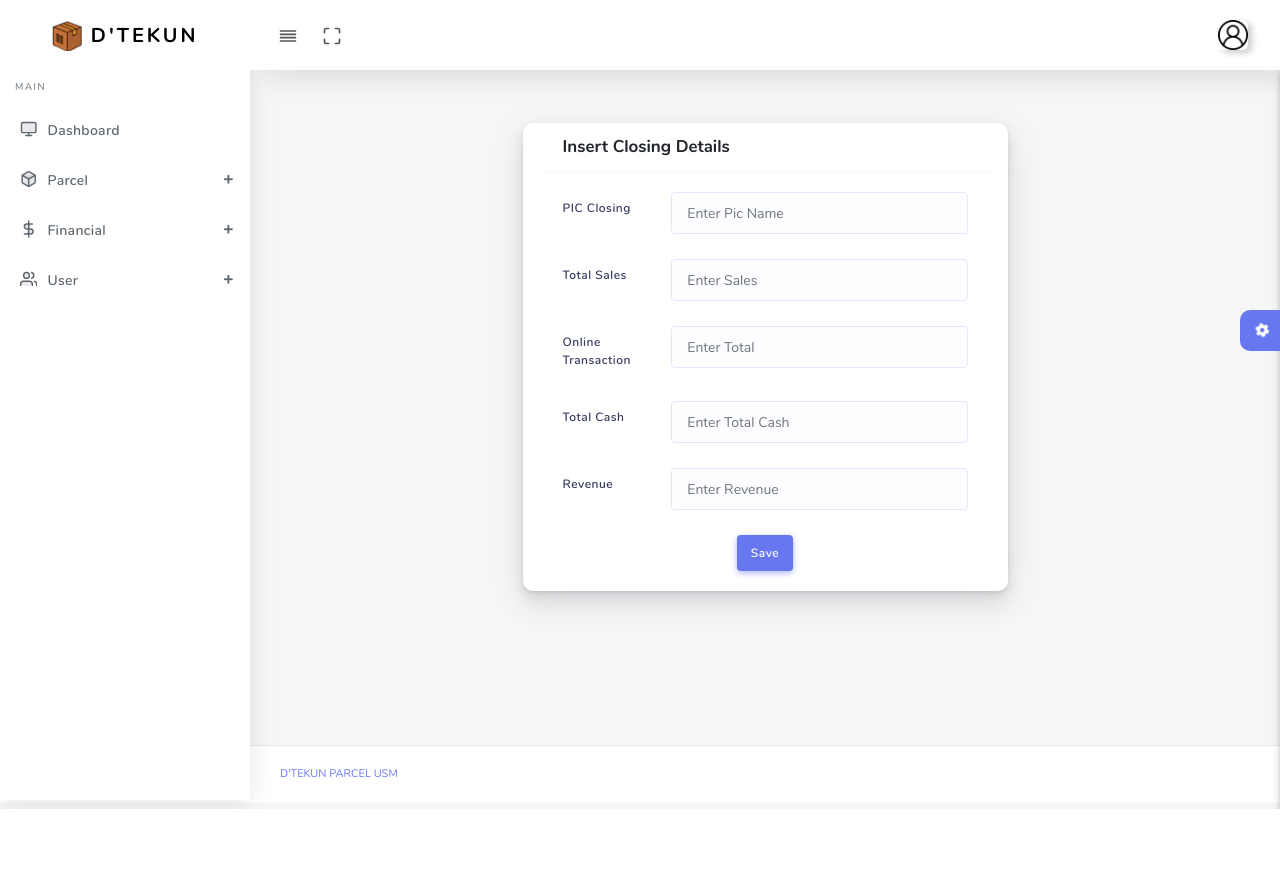
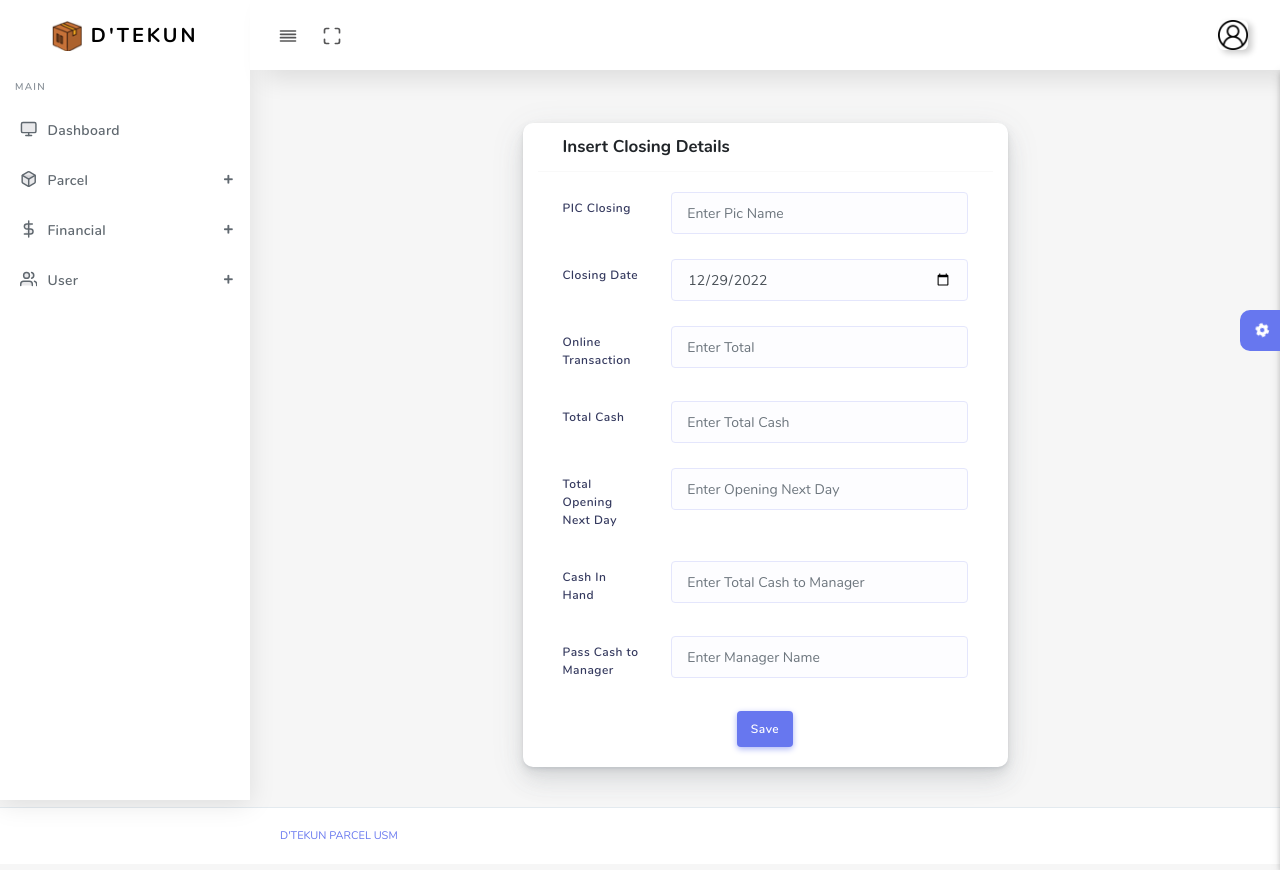
Before and after one commit to aimanrozali/dtekun-parcel, a CodeIgniter app: page /dtekun-parcel/Finance/recordFinance in a window 1280 px wide. Before the commit the page ends 809 px from the top, so only its background shows below. Run offline with CodeIgniter, Linux system fonts and the light colour scheme; some libraries are stand-ins or nearby versions.

Commit message:
finance form

```diff
--- a/application/controllers/Finance.php
+++ b/application/controllers/Finance.php
@@ -1,6 +1,16 @@
 <?php
 
-class Finance extends CI_Controller {
+class Finance extends CI_Controller
+{
+
+	public function __construct()
+	{
+		parent::__construct();
+		$this->load->helper('url');
+		$this->load->database();
+		$this->load->model('FinanceModel');
+
+	}
 
 	public function recordFinance()
 	{
@@ -10,9 +20,19 @@ class Finance extends CI_Controller {
 		$this->template->publish();
 	}
 
+	public function submitClosing()
+	{
+		$financeDet = $this->input->post();
+		$this->FinanceModel->saveFinance($financeDet);
+		//redirect(recordFinance());
+	}
+
 	public function financialHistory()
 	{
-		$this->template->content->view('financial-history');
+		$data = $this->data;
+
+		$data['financehist'] = $this->financemodel->fetchAllFinance();
+		$this->template->content->view('financial-history', ['financehist' => $data['financehist']]);
 
 		// Publish the template
 		$this->template->publish();
--- a/application/models/FinanceModel.php
+++ b/application/models/FinanceModel.php
@@ -5,13 +5,52 @@ class FinanceModel extends CI_Model
   function __construct()
   {
     parent::__construct();
+    $this->load->database();
   }
 
   //We will put queries in functions
   public function fetchAllFinance()
   {
     //Queries here
+    $this->db->select('*');
+    $this->db->from('Finance');
+    return $this->db->get();
 
+  }
+
+  public function getRevenue($totalSales)
+  {
+    // $dateBefore = date_create($closingDate)->modify('-1 days')->format('Y-m-d');
+
+    //Fetch Latest Total Opening
+    $sql = "SELECT openingNextDay FROM Finance ORDER BY closing_ID DESC LIMIT 1";
+
+    $totalOpeningBefore = $this->db->query($sql)->result();
+    return $totalSales - $totalOpeningBefore[0]->openingNextDay;
+  }
+
+  public function saveFinance($finance)
+  {
+    //Separate Data
+    $closing_date = $finance['closingDate'];
+    $closingManager = $finance['picClosing'];
+    $totalCash = $finance['totalCash'];
+    $totalOnline = $finance['totalOnline'];
+    $totalSales = $totalCash + $totalOnline;
+    $revenue = $this->getRevenue($totalSales);
+    $cashInHand = $finance['totalCashManager'];
+    $cashToManager = $finance['cashToManager'];
+    $openingNextDay = $finance['totalOpening'];
+
+    //Create Into Query
+    $query = array('closing_date' => $closing_date, 'closing_manager' => $closingManager, 'total_cash' => $totalCash, 'total_Online' => $totalOnline, 'total_sales' => $totalSales, 'total_revenue' => $revenue, 'cash_in_hand' => $cashInHand, 'cash_to_manager' => $cashToManager, 'openingNextDay' => $openingNextDay);
+
+    //Save to DB
+    if ($this->db->insert('Finance', $query)) {
+      return "Data Inserted";
+    } else {
+      return "Failed to Insert Closing Details";
+    }
   }
 }
 
--- a/application/views/record-finance.php
+++ b/application/views/record-finance.php
@@ -1,4 +1,5 @@
-<section class="section">
+<section>
+    <form class="section" method="post" action="<?= base_url() ?>Finance/submitClosing">
         <div class="section-body">
             <div class="card col-sm-6 m-auto">
                 <div class="card-header">
@@ -8,37 +9,57 @@
                     <div class="form-group row">
                         <label for="inputEmail3" class="col-sm-3 col-form-label">PIC Closing</label>
                         <div class="col-sm-9">
-                        <input type="text" class="form-control" id="inputEmail3" placeholder="Enter Pic Name">
+                            <input type="text" class="form-control" id="inputEmail3" name="picClosing"
+                                placeholder="Enter Pic Name" required>
                         </div>
                     </div>
                     <div class="form-group row">
-                    <label for="inputEmail3" class="col-sm-3 col-form-label">Total Sales</label>
+                        <label for="inputEmail3" class="col-sm-3 col-form-label">Closing Date</label>
                         <div class="col-sm-9">
-                        <input type="number" class="form-control" id="inputEmail3" placeholder="Enter Sales">
+                            <input type="date" class="form-control" id="inputEmail3" name="closingDate"
+                                value="<?php echo date('Y-m-d'); ?>" required>
                         </div>
                     </div>
                     <div class="form-group row">
                         <label for="inputEmail3" class="col-sm-3 col-form-label">Online Transaction</label>
                         <div class="col-sm-9">
-                        <input type="number" class="form-control" id="inputEmail3" placeholder="Enter Total">
+                            <input type="number" class="form-control" id="inputEmail3" name="totalOnline"
+                                placeholder="Enter Total" required>
                         </div>
                     </div>
 
                     <div class="form-group row">
                         <label for="inputEmail3" class="col-sm-3 col-form-label">Total Cash</label>
                         <div class="col-sm-9">
-                        <input type="number" class="form-control" id="inputEmail3" placeholder="Enter Total Cash">
+                            <input type="number" class="form-control" id="inputEmail3" name="totalCash"
+                                placeholder="Enter Total Cash" aria-required="true">
                         </div>
                     </div>
                     <div class="form-group row">
-                    <label for="inputEmail3" class="col-sm-3 col-form-label">Revenue</label>
+                        <label for="inputEmail3" class="col-sm-3 col-form-label">Total Opening Next Day</label>
                         <div class="col-sm-9">
-                        <input type="number" class="form-control" id="inputEmail3" placeholder="Enter Revenue">
+                            <input type="number" class="form-control" id="inputEmail3" name="totalOpening"
+                                placeholder="Enter Opening Next Day" required>
+                        </div>
+                    </div>
+                    <div class="form-group row">
+                        <label for="inputEmail3" class="col-sm-3 col-form-label">Cash In Hand</label>
+                        <div class="col-sm-9">
+                            <input type="number" class="form-control" id="inputEmail3" name="totalCashManager"
+                                placeholder="Enter Total Cash to Manager" required>
+                        </div>
+                    </div>
+                    <div class="form-group row">
+                        <label for="inputEmail3" class="col-sm-3 col-form-label">Pass Cash to Manager</label>
+                        <div class="col-sm-9">
+                            <input type="text" class="form-control" id="inputEmail3" name="cashToManager"
+                                placeholder="Enter Manager Name" required>
                         </div>
                     </div>
 
                     <div class="text-center">
-                    <button class="btn btn-primary">Save</button>
+                        <button class="btn btn-primary" type="submit" name="submit">Save</button>
+    </form>
     </div>
 
     </div>
```
Lines whose indentation alone changed are shown as unchanged.
